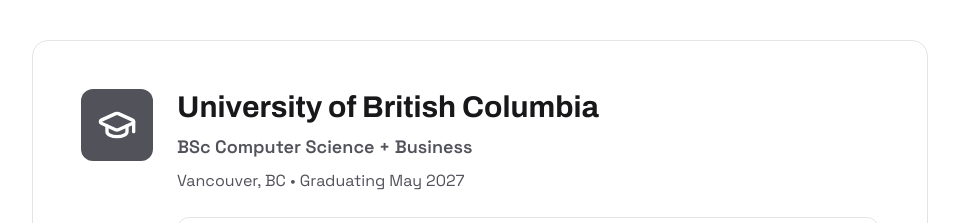
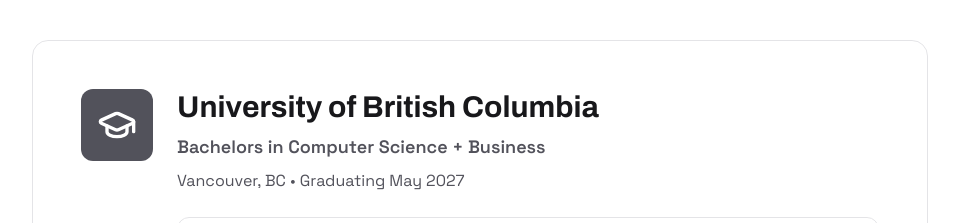
Before and after one commit to FelixNg1022/Felix_Ng_portfolio, a React (Vite) app: page / in a window 1280 px wide. Shown: the part 4520-4743 px from the top of the page, without its empty margins (160-1119 px from the left). Built offline with nearby package versions, Linux system fonts and the light colour scheme.

Commit message:
Update Education.tsx

```diff
--- a/src/components/Education.tsx
+++ b/src/components/Education.tsx
@@ -29,7 +29,7 @@
                   University of British Columbia
                 </h3>
                 <p className="text-lg text-accent-600 dark:text-accent-400 font-semibold mb-2">
-                  BSc Computer Science + Business
+                  Bachelors in Computer Science + Business
                 </p>
                 <p className="text-primary-600 dark:text-primary-400 mb-6">
                   Vancouver, BC • Graduating May 2027
```
